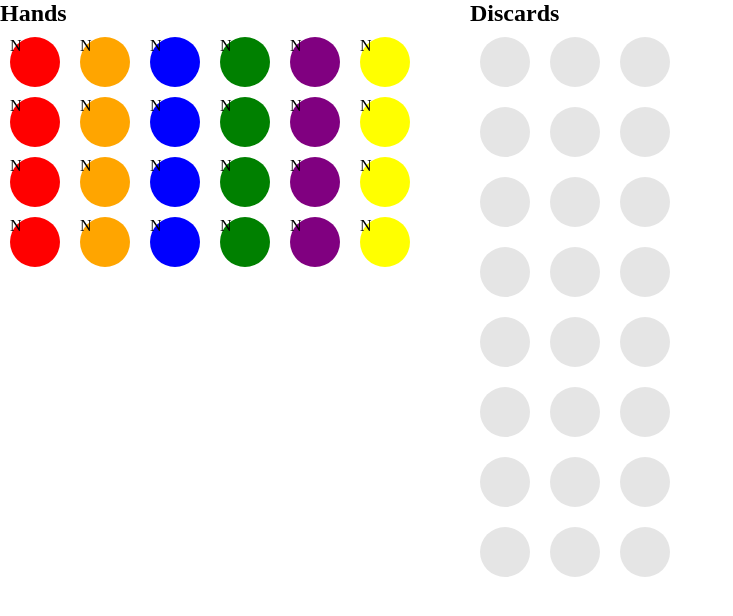
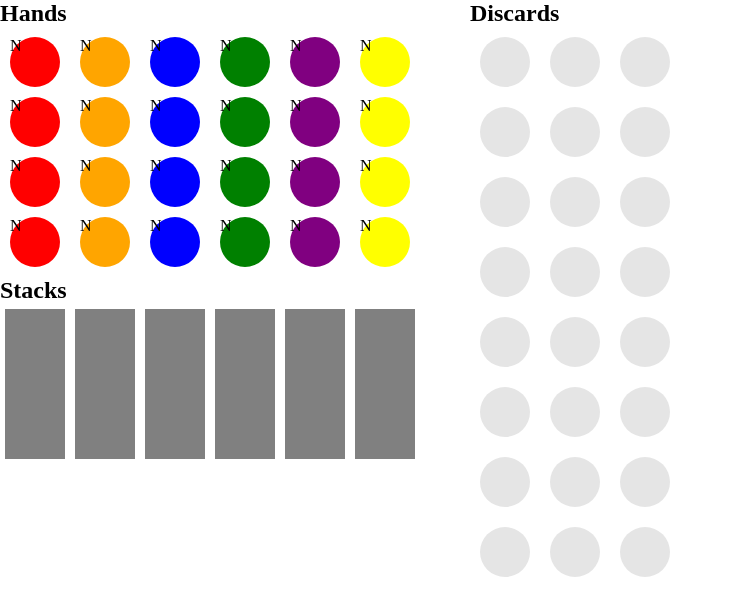
Before and after one commit to chadlieberman/skull-web-react, a React app: page / in a window 1280 px wide. Shown: the whole page, without its empty margins (0-733 px from the left). Built offline with nearby package versions, Linux system fonts and the light colour scheme.

Commit message:
introduce stacks

```diff
--- a/src/components/App.js
+++ b/src/components/App.js
@@ -26,12 +26,36 @@ const Discards = ({ discards, moveCard, flipCard }) => {
     )
 }
 
-const Hand = ({ hand_position, cards, moveCard, flipCard }) => {
+const Hand = ({ player_number, cards, moveCard, flipCard }) => {
     return (
         <div className='hand'>
             {cards.map((card, idx) => (
                 <Card card={card} key={idx}
-                    position={`player-${hand_position}-hand-${idx}`}
+                    position={`player-${player_number}-hand-${idx}`}
+                    moveCard={moveCard}
+                    flipCard={flipCard}
+                />
+            ))}
+        </div>
+    )
+}
+
+const Stack = ({ player_number, stack, moveCard, flipCard }) => {
+    const onDrop = (e) => {
+        e.preventDefault()
+        const card_id = e.dataTransfer.getData('draggable_id')
+        const position = `player-${player_number}-stack`
+        console.log('move card', card_id, 'to', position)
+        moveCard(card_id, position)
+    }
+    return (
+        <div className='stack'
+            onDrop={onDrop}
+            onDragOver={(e) => e.preventDefault()}
+        >
+            {stack.map((card, idx) => (
+                <Card card={card} key={idx}
+                    position={`player-${player_number}-stack`}
                     moveCard={moveCard}
                     flipCard={flipCard}
                 />
@@ -52,6 +76,12 @@ let App = ({game, moveCard, flipCard}) => {
         })
         return hand
     })
+    stacks = stacks.map(stack => {
+        stack = stack.map(card_id => {
+            return card_id === null ? null : cards[card_id]
+        })
+        return stack
+    })
     return (
         <div id='app'>
             <div className='main'>
@@ -59,7 +89,15 @@ let App = ({game, moveCard, flipCard}) => {
                     <h2>Hands</h2>
                     <div id='hands'>
                         {hands.map((hand, idx) => (
-                            <Hand cards={hand} moveCard={moveCard} flipCard={flipCard} hand_position={idx} key={idx} />
+                            <Hand cards={hand} moveCard={moveCard} flipCard={flipCard} player_number={idx} key={idx} />
+                        ))}
+                    </div>
+                </div>
+                <div id='stacks-container'>
+                    <h2>Stacks</h2>
+                    <div id='stacks'>
+                        {stacks.map((stack, idx) => (
+                            <Stack stack={stack} moveCard={moveCard} flipCard={flipCard} player_number={idx} key={idx} />
                         ))}
                     </div>
                 </div>
--- a/src/index.css
+++ b/src/index.css
@@ -31,6 +31,18 @@ h2 {
     flex-direction: row;
 }
 
+#stacks {
+    display: flex;
+    flex-direction: row;
+}
+
+.stack {
+    margin: 5px;
+    width: 60px;
+    height: 150px;
+    background-color: gray;
+}
+
 .card {
     margin: 10px;
     height: 50px;
--- a/src/reducers/game.js
+++ b/src/reducers/game.js
@@ -44,11 +44,14 @@ const initial_state = {
     }, {}),
     stacks: Array(6).fill([])
 }
-// empty_hands = Array(6).fill(Array(4).fill(null)),
 
 const removeCard = (removed_card_id) => (card_id) => {
     if (card_id === null){ return null }
     return card_id === removed_card_id ? null : card_id
+}
+
+const filterOutCard = (removed_card_id) => (card_id) => {
+    return card_id !== removed_card_id
 }
 
 const STACK_RE = /player-(?<player_number>\d)-stack/
@@ -90,18 +93,18 @@ const game = (state = initial_state, action) => {
             hands = state.hands.map(hand => {
                 return hand.map(removeCard(card_id))
             })
-            stacks = state.stacks.map(removeCard(card_id))
+            stacks = state.stacks.map(stack => {
+                return stack.filter(filterOutCard(card_id))
+            })
             // Put the card in it's to_position
             if (to_position.includes('discard')) {
                 first_open_pos = discards.findIndex(el => el === null)
                 discards[first_open_pos] = card_id
             } else if (to_position.includes('stack')) {
                 found = to_position.match(STACK_RE)
-                let { player_number } = found
-                let stack = stacks[player_number]
-                first_open_pos = stack.findIndex(el => el === null)
-                stack[first_open_pos] = card_id
-                stacks[player_number] = stack
+                let { player_number } = found.groups
+                console.log('player_number', player_number)
+                stacks[player_number].push(card_id)
             } else if (to_position.includes('hand')) {
                 found = to_position.match(HAND_RE)
                 let { player_number, hand_position } = found.groups
@@ -109,6 +112,7 @@ const game = (state = initial_state, action) => {
             } else {
                 console.error(`Could not move card ${card_id} to ${to_position}`)
             }
+            console.log('stacks =', stacks)
             return Object.assign({}, state, {
                 discards,
                 hands,
```
